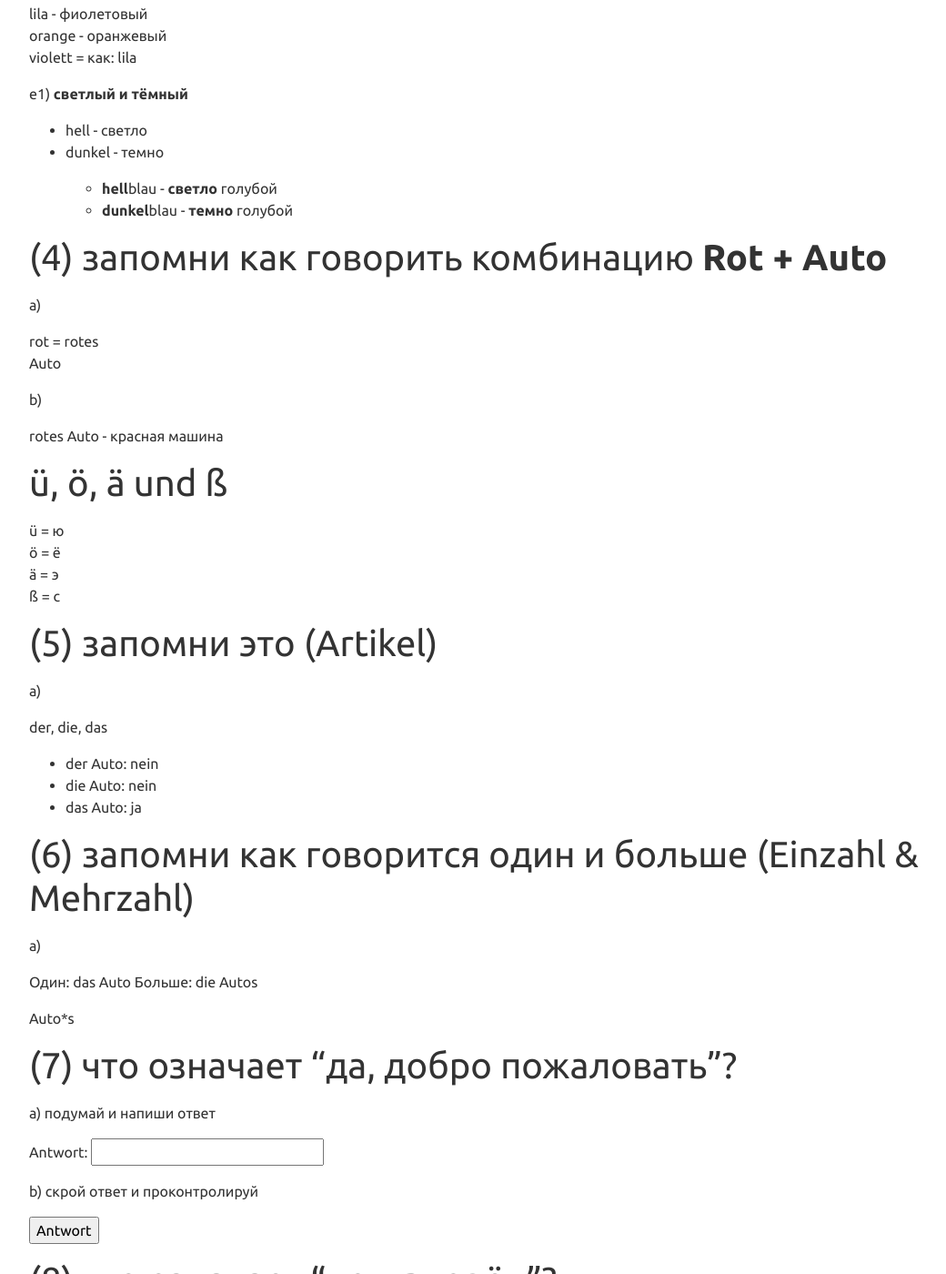
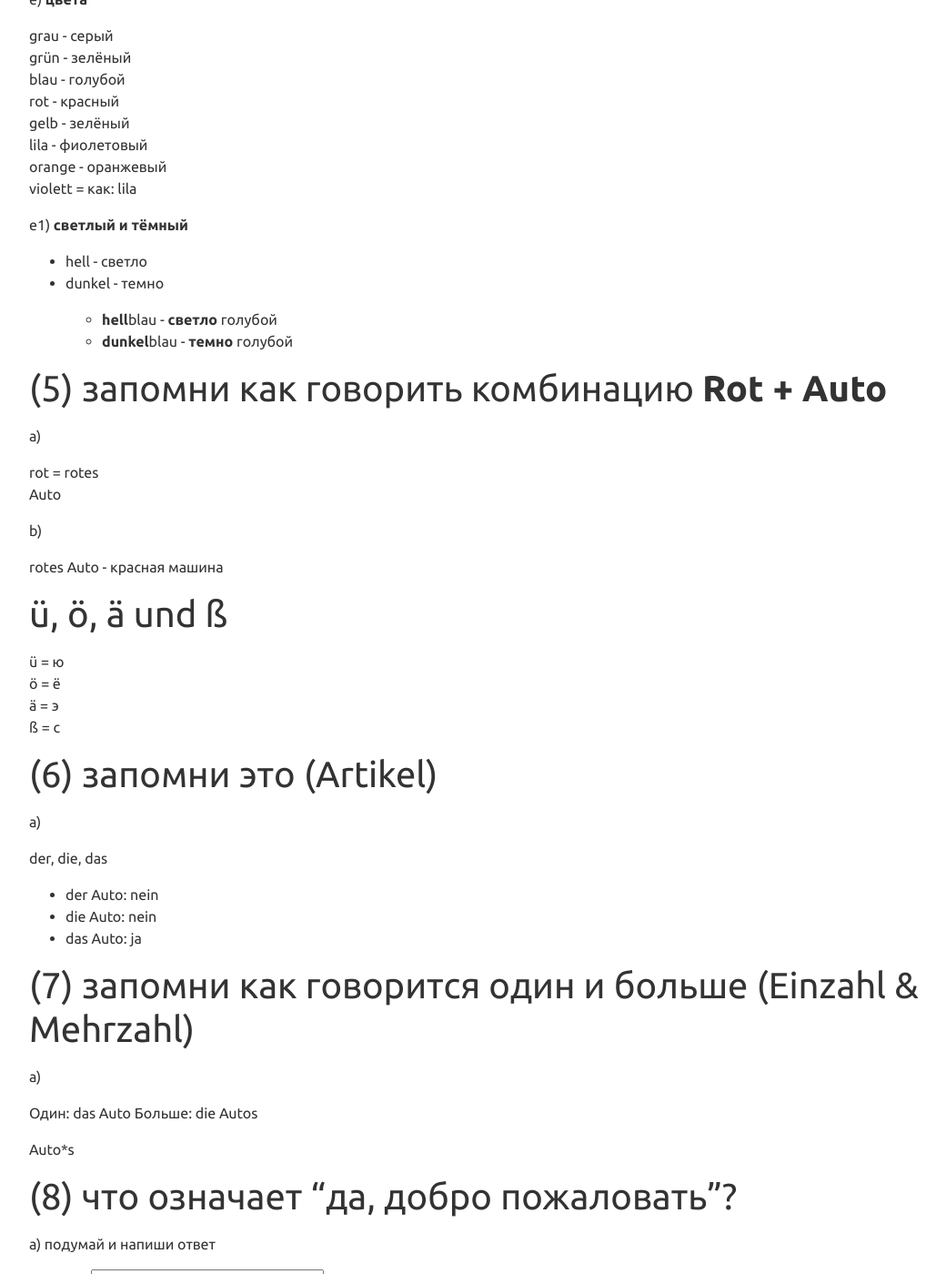
Before and after one commit to viktor-chiarcos/viktor-chiarcos.github.io, a Jekyll site: the page built from _pages/ivan/index.md, in a window 1280 px wide and 1400 px high, scrolled down 3203 px. Shown: the whole window at 91% size, without its empty margins (53-1093 px from the left). Built offline with Jekyll 4.4.1, drawn with Linux system fonts in a browser that asks for light colours; some of the changed text lies outside the part shown.

Commit message:
index.md aktualisieren

```diff
--- a/_pages/ivan/index.md
+++ b/_pages/ivan/index.md
@@ -150,7 +155,7 @@ e1) **светлый и тёмный**
 	- **hell**blau - **светло** голубой
 	- **dunkel**blau - **темно** голубой
 
-# (4) запомни как говорить комбинацию **Rot + Auto**
+# (5) запомни как говорить комбинацию **Rot + Auto**
 a)
 
 rot = rotes\
```
Also changed, not shown: other parts of _pages/ivan/index.md (+12 -7 lines).
